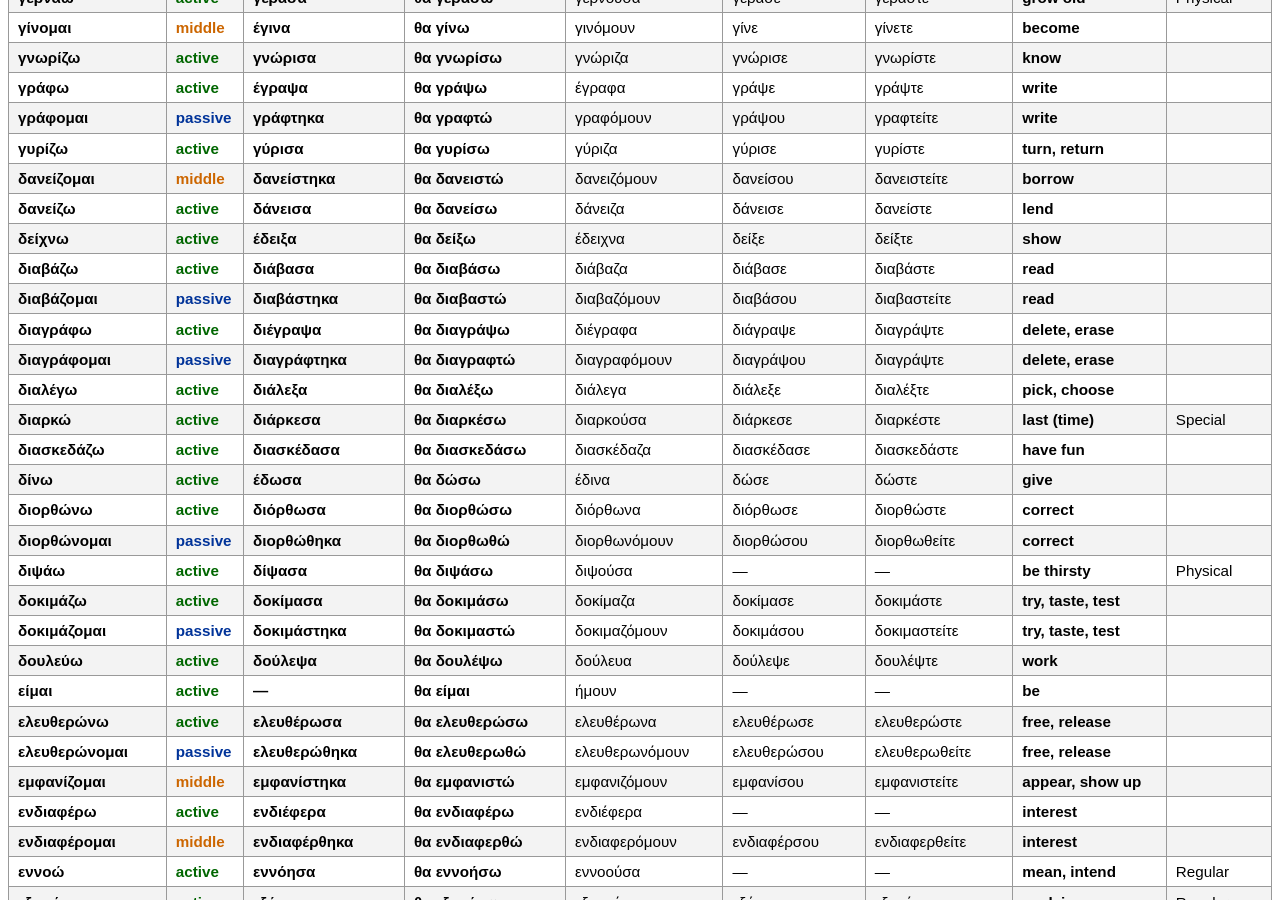
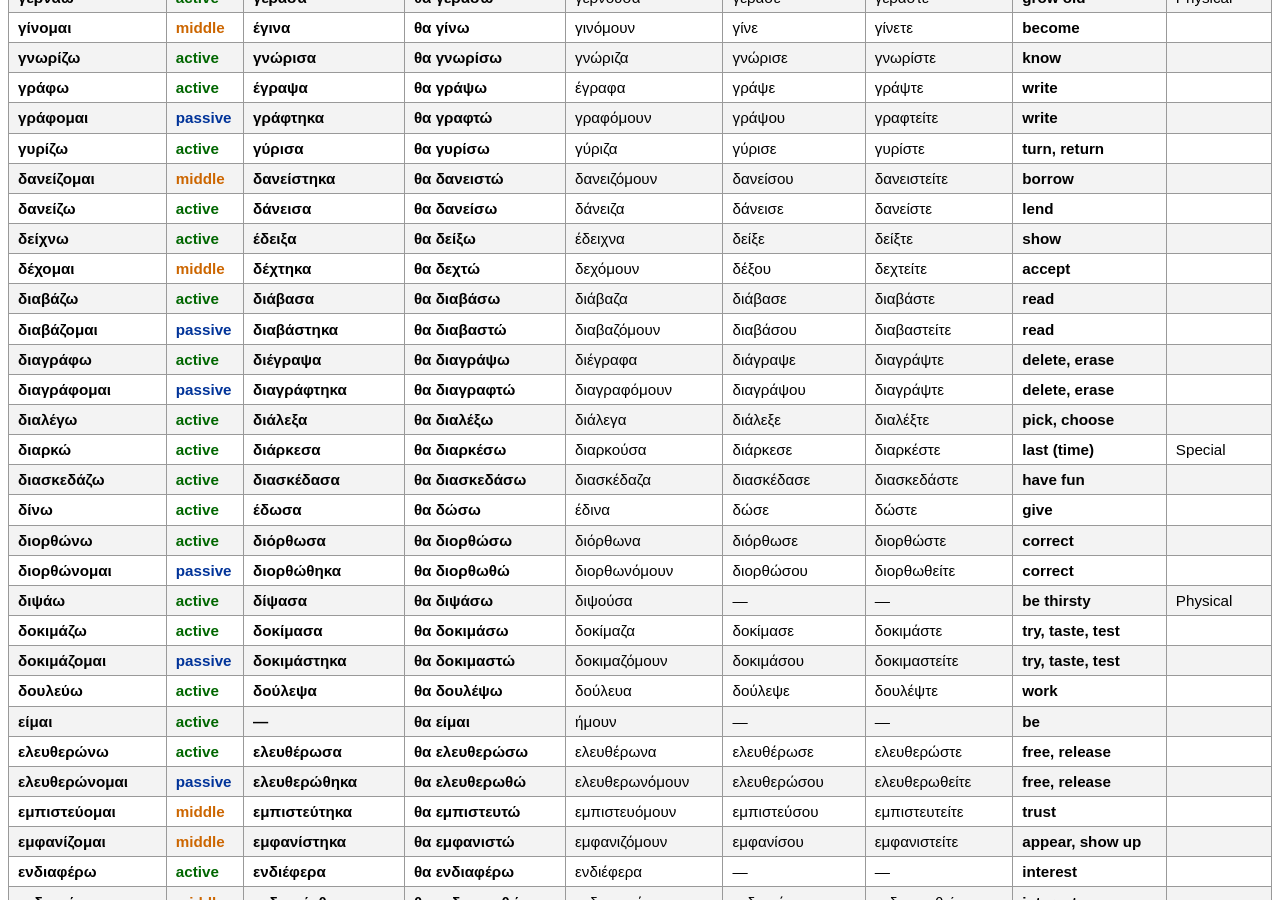
Before and after one commit to audetto/greek, a Jekyll site: the page built from verbs.md, in a window 1280 px wide and 900 px high, scrolled down 1546 px. Built offline with Jekyll 4.4.1, drawn with Linux system fonts in a browser that asks for light colours; some of the changed text lies outside the part shown.

Commit message:
More
Signed-off-by: Andrea Odetti <mariofutire@gmail.com>

```diff
--- a/_data/verbs.yml
+++ b/_data/verbs.yml
@@ -2905,3 +2905,50 @@
       imperative:
         singular: κοροϊδέψου
         plural: κοροϊδευτείτε
+
+- lemma: εμπιστεύομαι
+  sort_key: εμπιστευομαι
+  meaning: trust
+  voices:
+    middle:
+      present: εμπιστεύομαι
+      imperfect: εμπιστευόμουν
+      aorist: εμπιστεύτηκα
+      aorist_subjunctive: εμπιστευτώ
+      imperative:
+        singular: εμπιστεύσου
+        plural: εμπιστευτείτε
+
+- lemma: δέχομαι
+  sort_key: δεχομαι
+  meaning: accept
+  voices:
+    middle:
+      present: δέχομαι
+      imperfect: δεχόμουν
+      aorist: δέχτηκα
+      aorist_subjunctive: δεχτώ
+      imperative:
+        singular: δέξου
+        plural: δεχτείτε
+
+- lemma: παραλαμβάνω
+  sort_key: παραλαμβανω
+  meaning: receive, pick up
+  voices:
+    active:
+      present: παραλαμβάνω
+      imperfect: παραλάμβανα
+      aorist: παρέλαβα
+      aorist_subjunctive: παραλάβω
+      imperative:
+        singular: παράλαβε
+        plural: παραλάβετε
+    passive:
+      present: παραλαμβάνομαι
+      imperfect: παραλαμβανόμουν
+      aorist: παραλήφθηκα
+      aorist_subjunctive: παραληφθώ
+      imperative:
+        singular: —
+        plural: —
```
